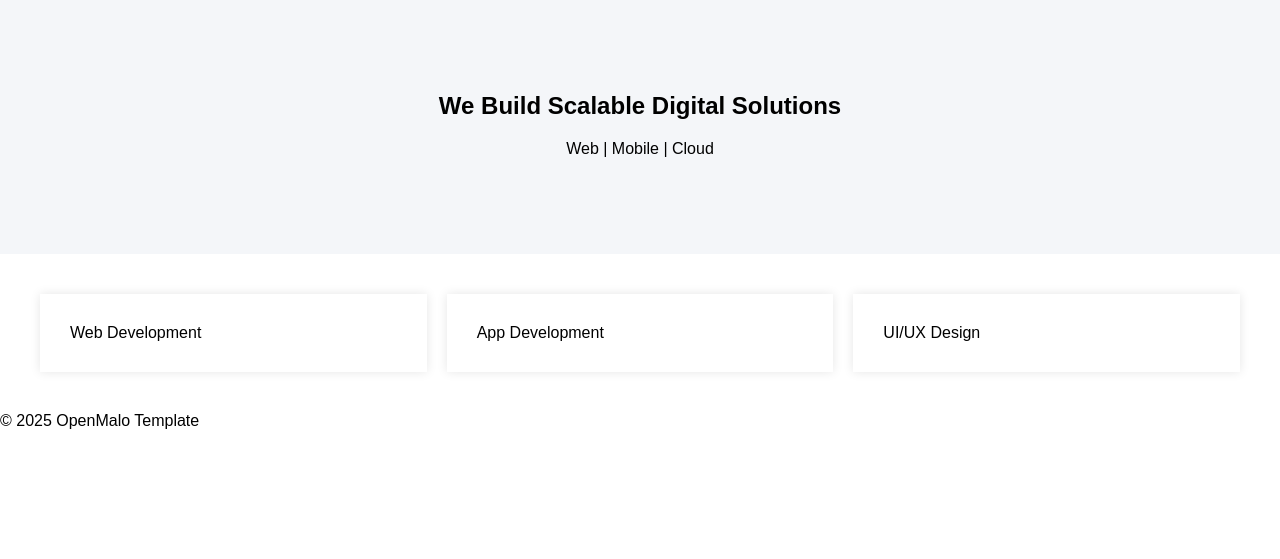
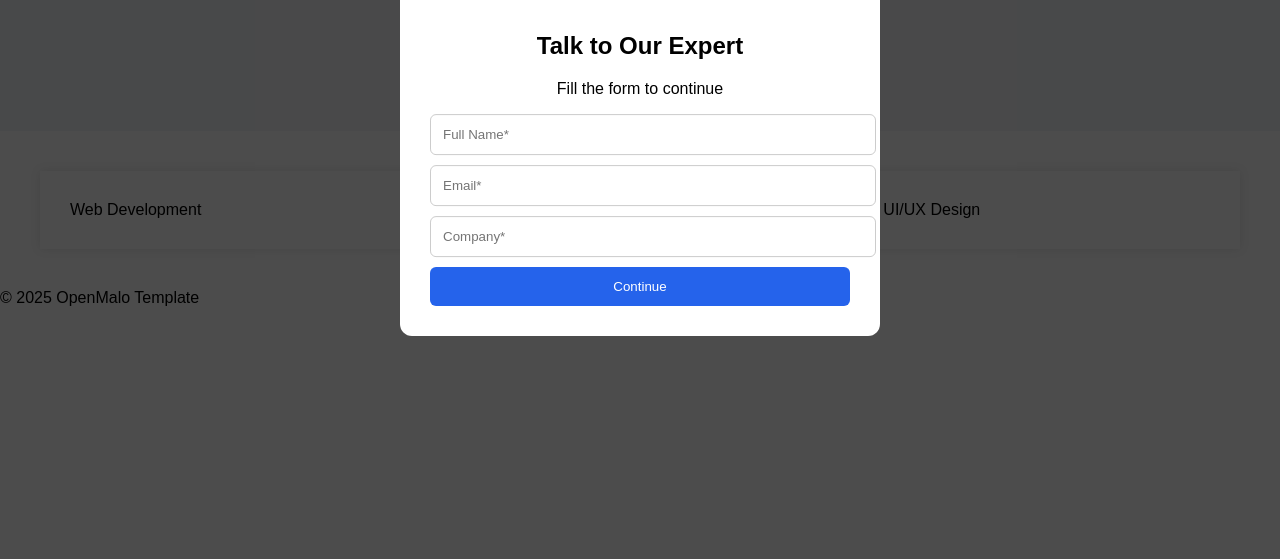
Before and after one commit to snehaopenmalo-sudo/website-template-01, a plain HTML site: page index.html in a window 1280 px wide. Shown: the part 241-800 px from the top of the page. Drawn offline with Linux system fonts and the light colour scheme.

Commit message:
Update style.css

```diff
--- a/Basic-html/css/style.css
+++ b/Basic-html/css/style.css
@@ -35,3 +35,44 @@ body {
   padding: 30px;
   box-shadow: 0 0 10px rgba(0, 0, 0, 0.1);
 }
+/* Overlay */
+#leadOverlay {
+  position: fixed;
+  inset: 0;
+  background: rgba(0,0,0,0.7);
+  z-index: 9998;
+  display: none;
+}
+
+/* Popup */
+#leadPopup {
+  position: fixed;
+  top: 50%;
+  left: 50%;
+  transform: translate(-50%, -50%);
+  background: #fff;
+  padding: 30px;
+  width: 90%;
+  max-width: 420px;
+  border-radius: 12px;
+  z-index: 9999;
+  display: none;
+  text-align: center;
+}
+
+#leadPopup input {
+  width: 100%;
+  padding: 12px;
+  margin-bottom: 10px;
+  border: 1px solid #ccc;
+  border-radius: 6px;
+}
+
+#leadPopup button {
+  background: #2563eb;
+  color: #fff;
+  padding: 12px;
+  border: none;
+  width: 100%;
+  border-radius: 6px;
+}
```
